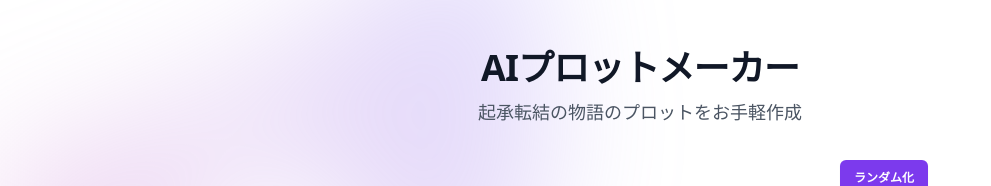
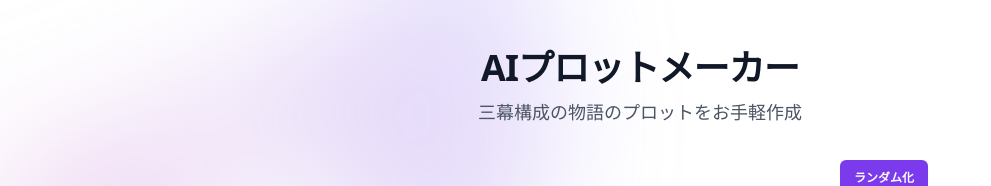
Before and after one commit to sifue/ai-plot-maker, a Next.js app: page / in a window 1280 px wide. Shown: the top 186 px of the page, without its empty margins (0-991 px from the left). Built offline with nearby package versions, Linux system fonts and the light colour scheme.

Commit message:
修正していない文言を修正

```diff
--- a/src/pages/index.tsx
+++ b/src/pages/index.tsx
@@ -177,7 +177,7 @@ export default function Home() {
       <div className="mx-auto max-w-2xl text-center">
         <h2 className="text-3xl font-bold tracking-tight text-gray-900 sm:text-4xl">AIプロットメーカー</h2>
         <p className="mt-2 text-lg leading-8 text-gray-600">
-          起承転結の物語のプロットをお手軽作成
+          三幕構成の物語のプロットをお手軽作成
         </p>
       </div>
 
```
Also changed, not shown: 1 other file (tests, documents, lock files or other folders).
